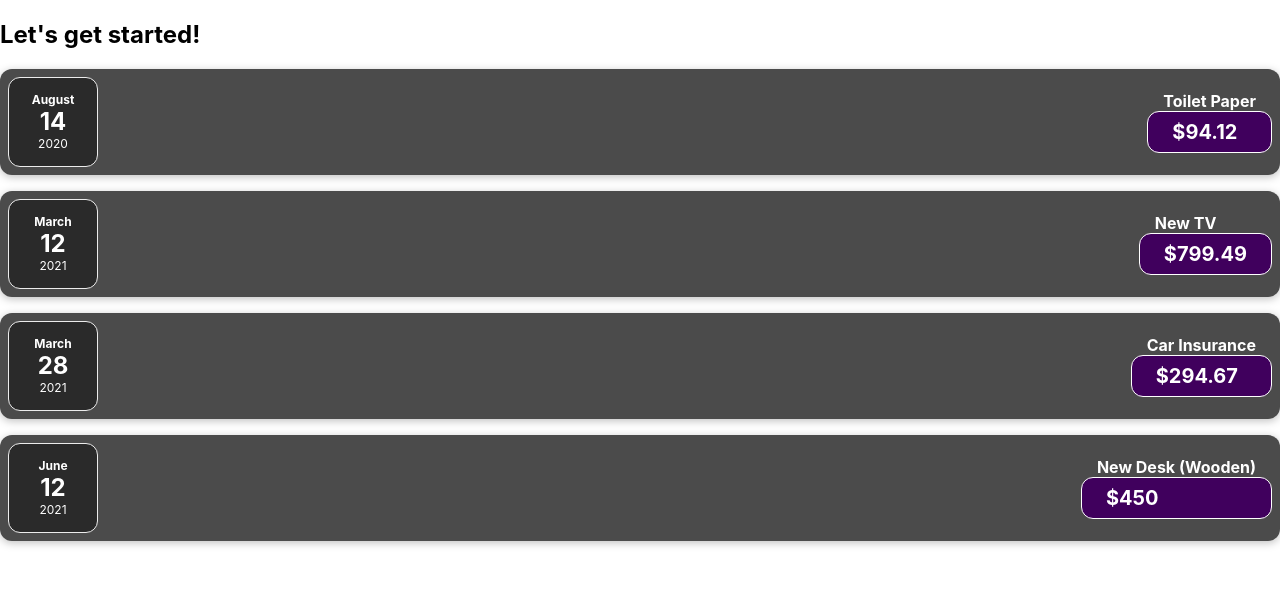
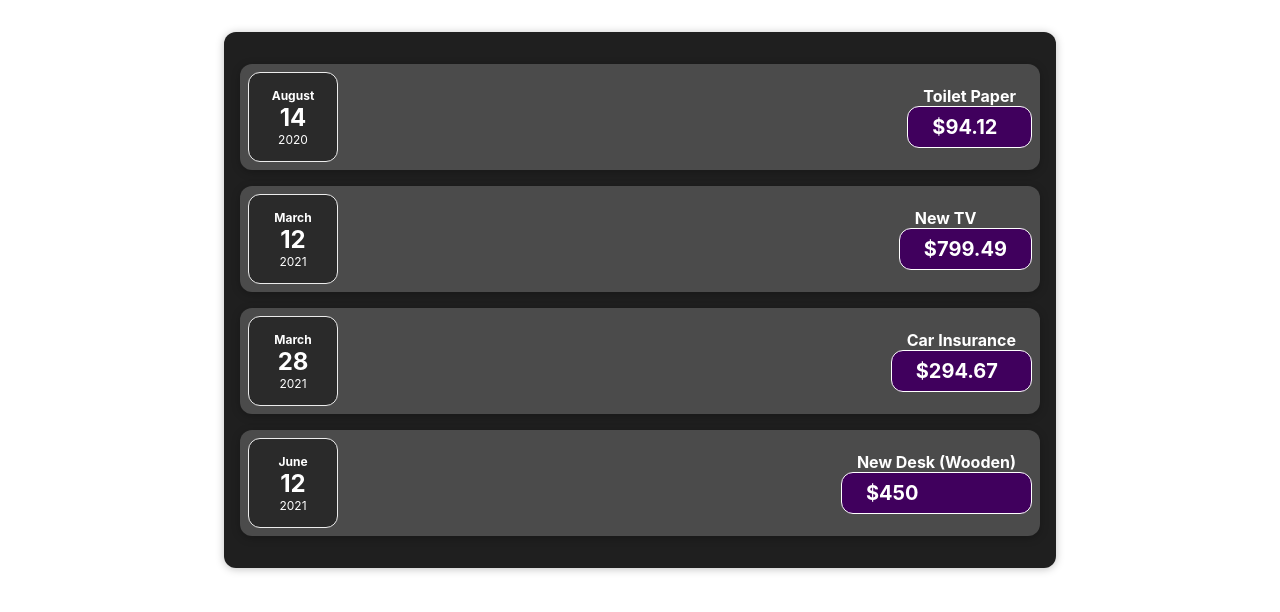
Before and after one commit to kNicholas-8761/Expense-Tracker, a React (Create React App) app: page / in a window 1280 px wide. Shown: the top 612 px of the page. Built offline with nearby package versions, Linux system fonts and the light colour scheme.

Commit message:
create and style expenses component

```diff
--- a/src/App.js
+++ b/src/App.js
@@ -1,6 +1,6 @@
-import ExpenseItem from "./components/ExpenseItem";
+import Expenses from './components/Expenses'
+
 function App() {
-
   const expenses = [
     {
       id: 'e1',
@@ -25,27 +25,9 @@
 
   return (
     <div>
-      <h2>Let's get started!</h2>
-      <ExpenseItem
-        title={expenses[0].title}
-        amount={expenses[0].amount}
-        date={expenses[0].date}
-      ></ExpenseItem>
-      <ExpenseItem
-        title={expenses[1].title}
-        amount={expenses[1].amount}
-        date={expenses[1].date}
-      ></ExpenseItem>
-      <ExpenseItem
-        title={expenses[2].title}
-        amount={expenses[2].amount}
-        date={expenses[2].date}
-      ></ExpenseItem>
-      <ExpenseItem
-        title={expenses[3].title}
-        amount={expenses[3].amount}
-        date={expenses[3].date}
-      ></ExpenseItem>
+      <Expenses
+        expenses ={expenses}
+      />
     </div>
   );
 }
--- /dev/null
+++ b/src/components/Expenses.css
@@ -0,0 +1,10 @@
+
+.expenses {
+    padding: 1rem;
+    background-color: rgb(31, 31, 31);
+    margin: 2rem auto;
+    width: 50rem;
+    max-width: 95%;
+    border-radius: 12px;
+    box-shadow: 0 1px 8px rgba(0, 0, 0, 0.25);
+  }
--- /dev/null
+++ b/src/components/Expenses.js
@@ -0,0 +1,32 @@
+import ExpenseItem from './ExpenseItem';
+import './Expenses.css'
+
+const Expenses = ({expenses}) => {
+
+  return (
+    <div className='expenses'>
+      <ExpenseItem
+        title={expenses[0].title}
+        amount={expenses[0].amount}
+        date={expenses[0].date}
+      />
+      <ExpenseItem
+        title={expenses[1].title}
+        amount={expenses[1].amount}
+        date={expenses[1].date}
+      />
+      <ExpenseItem
+        title={expenses[2].title}
+        amount={expenses[2].amount}
+        date={expenses[2].date}
+      />
+      <ExpenseItem
+        title={expenses[3].title}
+        amount={expenses[3].amount}
+        date={expenses[3].date}
+      />
+    </div>
+  );
+};
+
+export default Expenses
```
Lines whose indentation alone changed are shown as unchanged.
